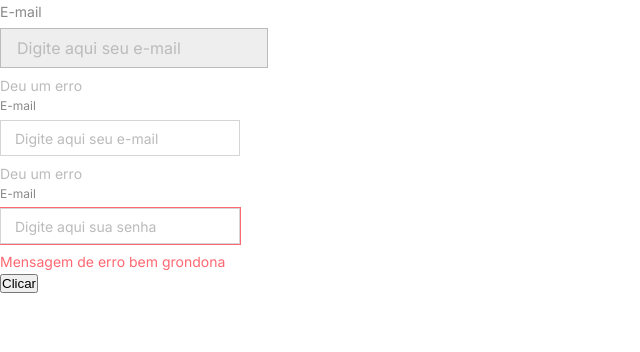
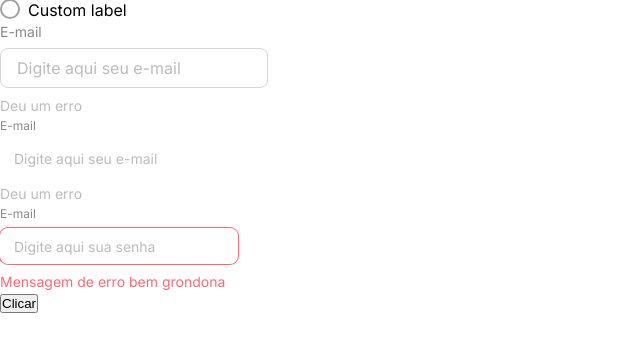
Before and after one commit to deyvisonborges-portfolio/eshop-front-authorizer, a Next.js app: page / in a window 1280 px wide. Shown: the top 352 px of the page, without its empty margins (0-640 px from the left). Built offline with nearby package versions, Linux system fonts and the light colour scheme.

Commit message:
feat/lib-ui - working in partial input radioi

```diff
--- a/next.config.mjs
+++ b/next.config.mjs
@@ -1,7 +1,7 @@
 /** @type {import('next').NextConfig} */
 const nextConfig = {
   compiler: {
-    removeConsole: true,
+    // removeConsole: true,
     reactRemoveProperties: { properties: ["^data-testid$"] },
   },
 };
--- /dev/null
+++ b/src/@lib-ui/src/core-components/input-radio/index.tsx
@@ -0,0 +1,54 @@
+import styles from "./input-radio.module.css";
+import {
+  ChangeEvent,
+  ComponentPropsWithRef,
+  forwardRef,
+  useCallback,
+} from "react";
+
+type InputRadioProps = {
+  label?: string;
+  radioSize?: "small" | "regular";
+  isChecked?: boolean;
+  toggleChecked: (value: boolean) => void;
+} & ComponentPropsWithRef<"input">;
+
+export const InputRadio = forwardRef<HTMLInputElement, InputRadioProps>(
+  ({ label, radioSize, disabled, isChecked, toggleChecked, ...props }, ref) => {
+    const handleOnChange = useCallback(
+      (event: ChangeEvent<HTMLInputElement>) => {
+        toggleChecked(event.target.checked);
+      },
+      [toggleChecked]
+    );
+
+    return (
+      <label
+        className={[
+          styles.container,
+          disabled && styles[`label--disabled`],
+        ].join(" ")}
+      >
+        <input
+          {...props}
+          ref={ref}
+          type="radio"
+          disabled={disabled}
+          className={[styles.input, styles[`size-${radioSize}`]].join(" ")}
+          checked={isChecked}
+          onChange={handleOnChange}
+        />
+        {label && (
+          <p
+            className={[
+              styles.label,
+              disabled && styles[`label--disabled`],
+            ].join(" ")}
+          >
+            {label}
+          </p>
+        )}
+      </label>
+    );
+  }
+);
--- /dev/null
+++ b/src/@lib-ui/src/core-components/input-radio/input-radio.module.css
@@ -0,0 +1,74 @@
+.container {
+  align-items: center;
+  display: flex;
+  cursor: pointer;
+  gap: 8px;
+  width: fit-content;
+
+  &:disabled {
+    cursor: not-allowed;
+    user-select: none;
+  }
+}
+
+.input {
+  appearance: none;
+  background: transparent;
+  border: 2px solid var(--color-gray-5);
+  border-radius: 50%;
+  cursor: pointer;
+  height: 24px;
+  width: 24px;
+  position: relative;
+  transform: translateY(-0.075em);
+  -webkit-appearance: none;
+  display: grid;
+  place-content: center;
+
+  &:disabled {
+    background-color: var(--color-gray-1);
+    border: 2px solid var(--color-gray-3);
+    cursor: not-allowed;
+    filter: brightness(0.95);
+    opacity: 0.7;
+    user-select: none;
+  }
+
+  &::before {
+    content: "";
+    width: 0.65em;
+    height: 0.65em;
+    border-radius: 50%;
+    transform: scale(0);
+    transition: 120ms transform ease-in-out;
+    box-shadow: inset 1em 1em var(--form-control-color);
+  }
+
+  &:checked {
+    &::before {
+      background-color: var(--color-gray-9);
+      height: 18px;
+      width: 18px;
+      transform: scale(1);
+      position: relative;
+    }
+  }
+}
+
+.size-small {
+  height: 20px;
+  width: 20px;
+}
+
+.size-regular {
+  height: 24px;
+  width: 24px;
+}
+
+.label--disabled {
+  color: var(--color-gray-4);
+  cursor: not-allowed;
+  filter: brightness(0.95);
+  opacity: 0.7;
+  user-select: none;
+}
--- a/src/@lib-ui/src/core-components/input/index.tsx
+++ b/src/@lib-ui/src/core-components/input/index.tsx
@@ -3,7 +3,6 @@
 import styles from "./input.module.css";
 
 import { ComponentPropsWithRef, forwardRef, useMemo, useState } from "react";
-import Image from "next/image";
 
 type InputSize = "small" | "regular" | "full";
 type InputType = "text" | "password" | "email";
@@ -42,10 +41,8 @@ export const Input = forwardRef<HTMLInputElement, InputProps>(
     ref
   ) => {
     const [isInvalid, setIsInvalid] = useState(false);
-    console.log("9s");
+
     const renderCustomMessage = () => {
-      console.log("ops");
-      console.log(required);
       return (
         customMessage && (
           <p
@@ -78,7 +75,7 @@ export const Input = forwardRef<HTMLInputElement, InputProps>(
               className={[
                 styles.input,
                 styles[`size-${zsize}`],
-                has?.error && styles["input-error"],
+                (has?.error || isInvalid) && styles["input-error"],
               ].join(" ")}
               {...props}
               ref={ref}
--- a/src/@lib-ui/src/core-components/input/input.module.css
+++ b/src/@lib-ui/src/core-components/input/input.module.css
@@ -38,6 +38,7 @@
 
 .input {
   border: 1px solid var(--color-gray-3);
+  border-radius: var(--border-radius-8);
   color: var(--color-gray-9);
   font-family: var(--font-family-primary);
   font-weight: var(--font-weight-regular);
@@ -105,6 +106,10 @@
   width: 100%;
 }
 
+.input.input.size-small {
+  border: none;
+}
+
 .input-message {
   color: var(--color-gray-4);
   display: block;
--- a/src/app/page.tsx
+++ b/src/app/page.tsx
@@ -1,5 +1,6 @@
 "use client";
 import { Button, Form, Input } from "@/@lib-ui";
+import { InputRadio } from "@/@lib-ui/src/core-components/input-radio";
 import { EyeIcon } from "@/lib/icons/eye";
 // import { Button } from "@/components/button";
 import { ThemeProvider } from "@/styles/theme.provider";
@@ -79,6 +80,13 @@ export default function Home() {
   return (
     <ThemeProvider>
       <Form onSubmit={() => console.log("fe")}>
+        <InputRadio
+          radioSize="small"
+          label="Custom label"
+          toggleChecked={function (value: boolean): void {
+            throw new Error("Function not implemented.");
+          }}
+        />
         <Input
           name="tedt"
           label="E-mail"
```
Also changed, not shown: package.json (+4 -4 lines), src/@lib-icons/src/icons/search-icon-blue-16.tsx (added, +26 -0 lines), src/@lib-icons/src/icons/search-icon-blue-20.tsx (added, +26 -0 lines), 1 other file (tests, documents, lock files or other folders).
